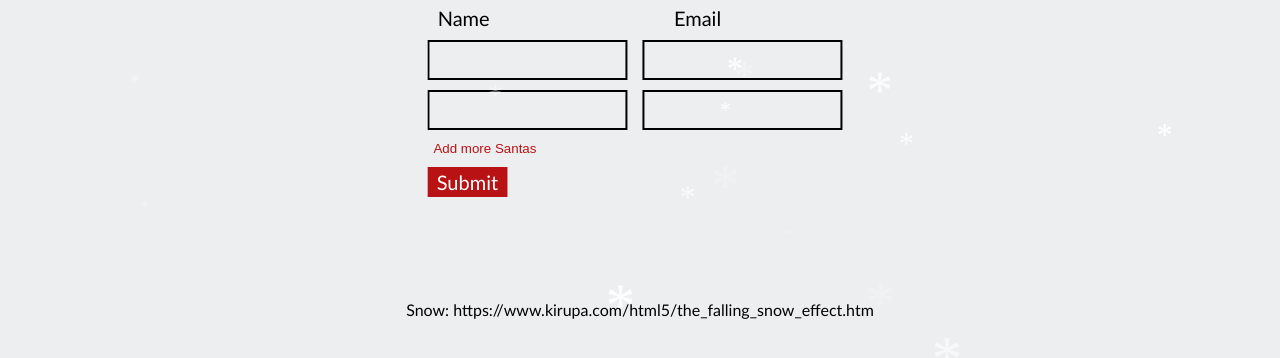
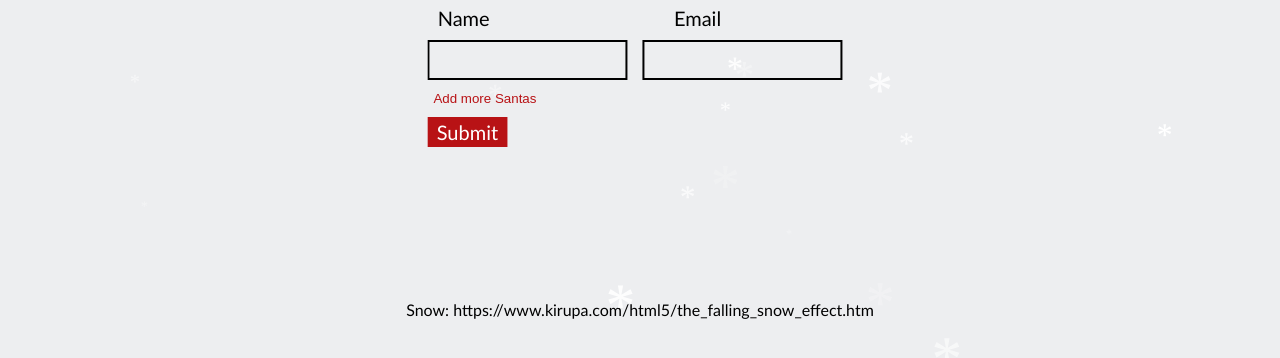
Before and after one commit to terratomic/santa, a browser extension: page client/main.html in a window 1280 px wide. Shown: the part 450-808 px from the top of the page. Drawn offline with Linux system fonts and the light colour scheme.

Commit message:
Next step: connect email service

```diff
--- a/client/main.html
+++ b/client/main.html
@@ -12,17 +12,13 @@
   <p class = "question">
       Enter your Santas! <br />
   </p>
-  <form class = "form" method="post">
+  <form class = "form" method="post" action="santas">
           &nbsp Name &nbsp&nbsp&nbsp&nbsp&nbsp&nbsp&nbsp&nbsp&nbsp&nbsp&nbsp&nbsp&nbsp
           &nbsp&nbsp&nbsp&nbsp&nbsp&nbsp&nbsp&nbsp&nbsp&nbsp&nbsp&nbsp&nbsp&nbsp&nbsp
           &nbsp&nbsp&nbsp&nbsp Email
     <div class = "person">
-      <input class = "field" type="text" />
-      <input class = "field" type = "text"/ />
-    </div>
-    <div class = "person">
-      <input class = "field" type="text" />
-      <input class = "field" type = "text"/ />
+      <input class = "field" type="text" name = "name"/>
+      <input class = "field" type = "text" name = "email"/ />
     </div>
 
     <button type = "button" id = "add">
@@ -30,9 +26,8 @@
     </button>
     <br />
 
-    <button type = "button" id = "submit">
-      Submit
-    </button>
+    <input type = "submit" value = "Submit" id = "submit">
+
   </form>
 
 
--- a/server/main.js
+++ /dev/null
@@ -1,5 +0,0 @@
-import { Meteor } from 'meteor/meteor';
-
-Meteor.startup(() => {
-  // code to run on server at startup
-});
```
Also changed, not shown: package.json (+19 -6 lines), server.js (added, +58 -0 lines), client/scripts/controller.js (added), manifest.json (added), 8 other files.
